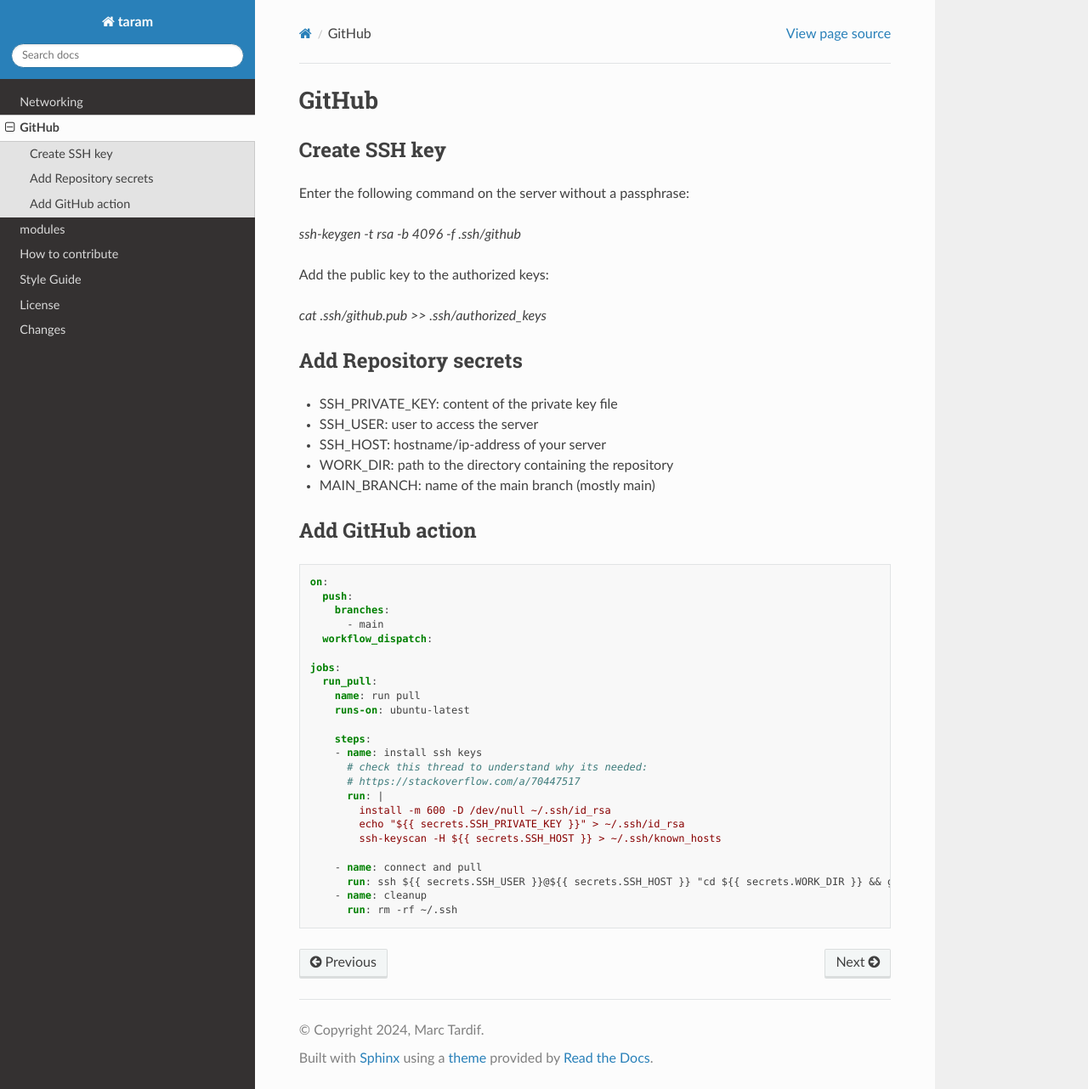
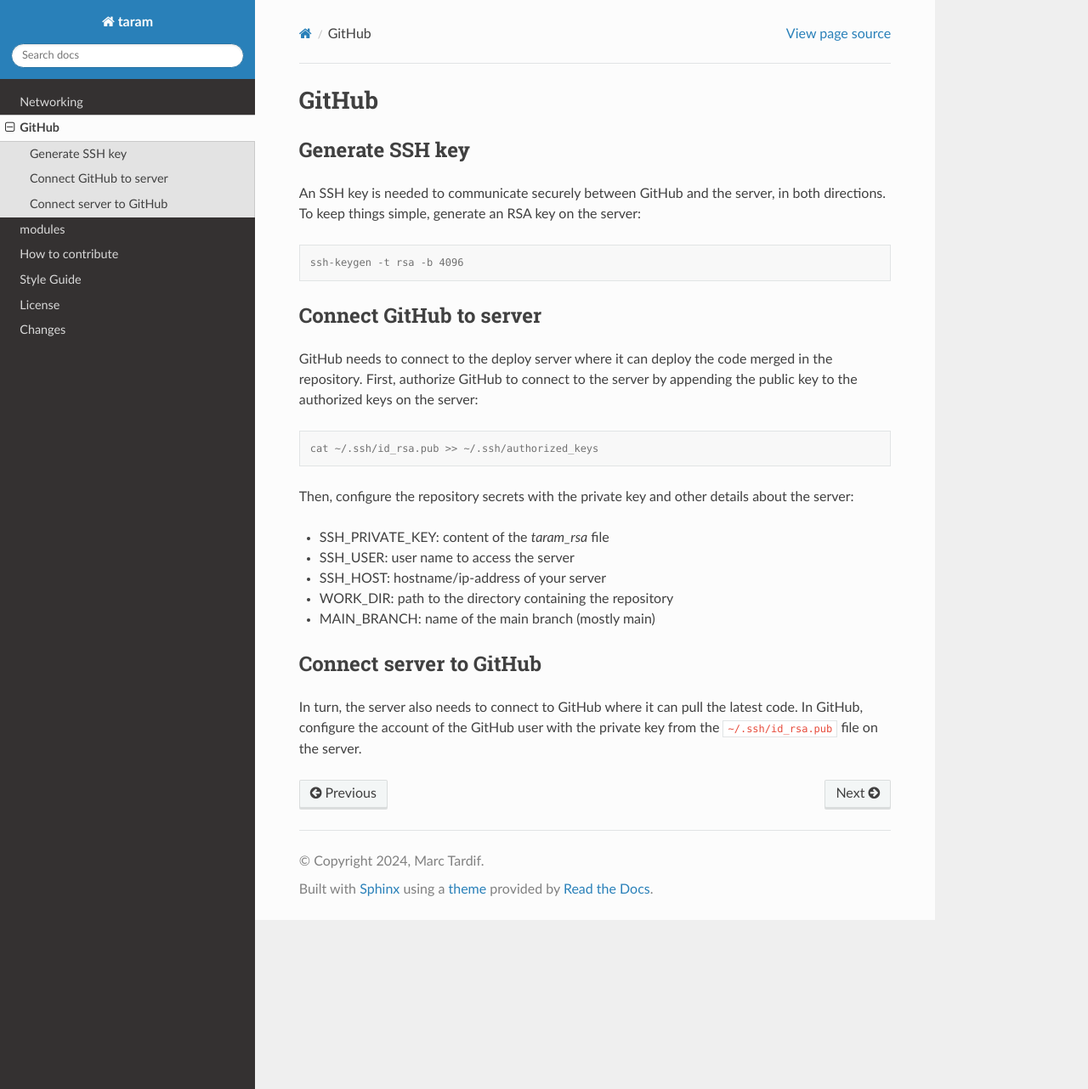
Before and after one commit to cr3/taramail, a Sphinx documentation site: the page built from docs/github.rst, in a window 1280 px wide and 1282 px high. Shown: the whole window at 85% size. Built offline with Sphinx 7.4.7 and the Read the Docs theme 3.1.0, drawn with Linux system fonts in a browser that asks for light colours; the version number is read from the project's files by our own code.

```diff
--- a/docs/github.rst
+++ b/docs/github.rst
@@ -1,52 +1,40 @@
 GitHub
 ======
 
-Create SSH key
---------------
+Generate SSH key
+----------------
 
-Enter the following command on the server without a passphrase:
+An SSH key is needed to communicate securely between GitHub and the
+server, in both directions. To keep things simple, generate an RSA key
+on the server:
 
-`ssh-keygen -t rsa -b 4096 -f .ssh/github`
+.. code-block:: console
 
-Add the public key to the authorized keys:
+  ssh-keygen -t rsa -b 4096
 
-`cat .ssh/github.pub >> .ssh/authorized_keys`
+Connect GitHub to server
+------------------------
 
-Add Repository secrets
-----------------------
+GitHub needs to connect to the deploy server where it can deploy the code merged
+in the repository. First, authorize GitHub to connect to the server by
+appending the public key to the authorized keys on the server:
 
-* SSH_PRIVATE_KEY: content of the private key file
-* SSH_USER: user to access the server
+.. code-block:: console
+
+  cat ~/.ssh/id_rsa.pub >> ~/.ssh/authorized_keys
+
+Then, configure the repository secrets with the private key and other
+details about the server:
+
+* SSH_PRIVATE_KEY: content of the `taram_rsa` file
+* SSH_USER: user name to access the server
 * SSH_HOST: hostname/ip-address of your server
 * WORK_DIR: path to the directory containing the repository
 * MAIN_BRANCH: name of the main branch (mostly main)
 
-Add GitHub action
------------------
+Connect server to GitHub
+------------------------
 
-.. code-block:: yaml
-
-   on:
-     push:
-       branches:
-         - main
-     workflow_dispatch:
-
-   jobs:
-     run_pull:
-       name: run pull
-       runs-on: ubuntu-latest
-
-       steps:
-       - name: install ssh keys
-         # check this thread to understand why its needed:
-         # https://stackoverflow.com/a/70447517
-         run: |
-           install -m 600 -D /dev/null ~/.ssh/id_rsa
-           echo "${{ secrets.SSH_PRIVATE_KEY }}" > ~/.ssh/id_rsa
-           ssh-keyscan -H ${{ secrets.SSH_HOST }} > ~/.ssh/known_hosts
-
-       - name: connect and pull
-         run: ssh ${{ secrets.SSH_USER }}@${{ secrets.SSH_HOST }} "cd ${{ secrets.WORK_DIR }} && git checkout ${{ secrets.MAIN_BRANCH }} && git pull && exit"
-       - name: cleanup
-         run: rm -rf ~/.ssh
+In turn, the server also needs to connect to GitHub where it can pull the
+latest code. In GitHub, configure the account of the GitHub user with the
+private key from the ``~/.ssh/id_rsa.pub`` file on the server.
```
Also changed, not shown: 2 other files.
